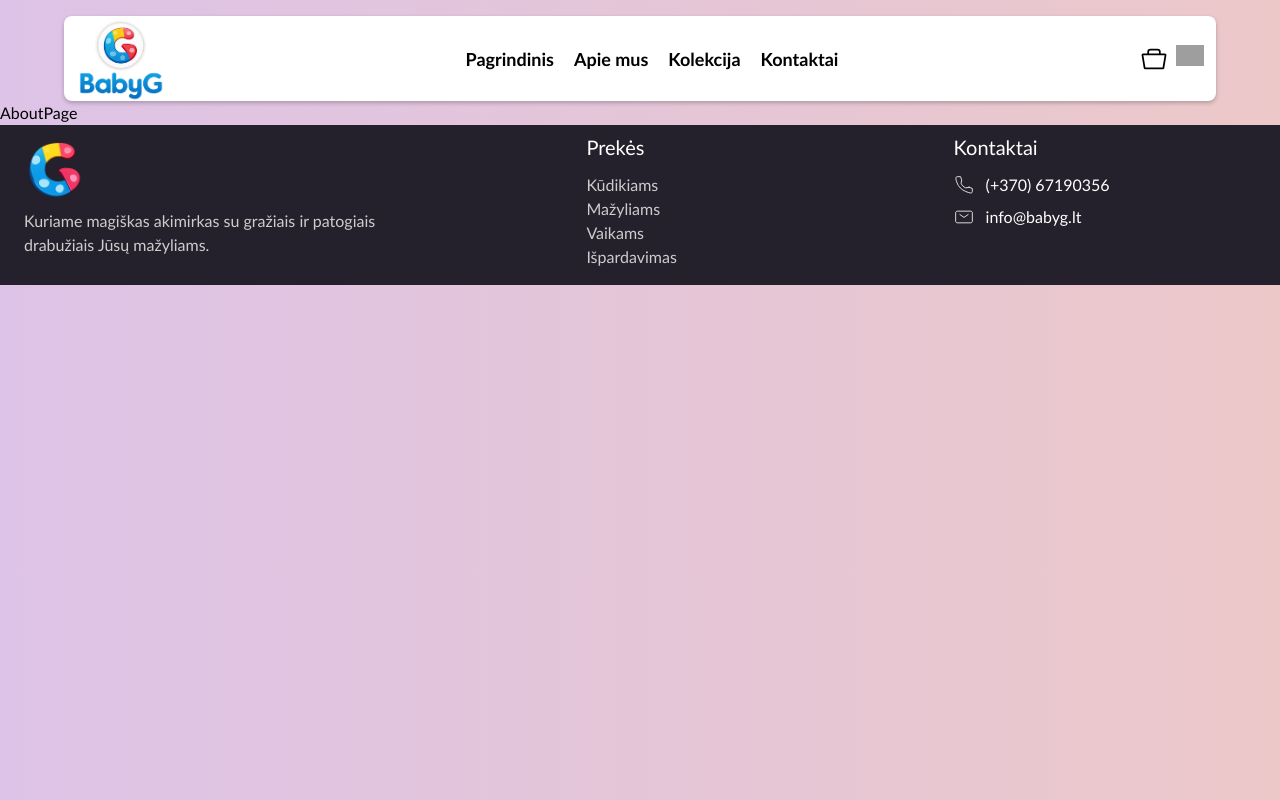
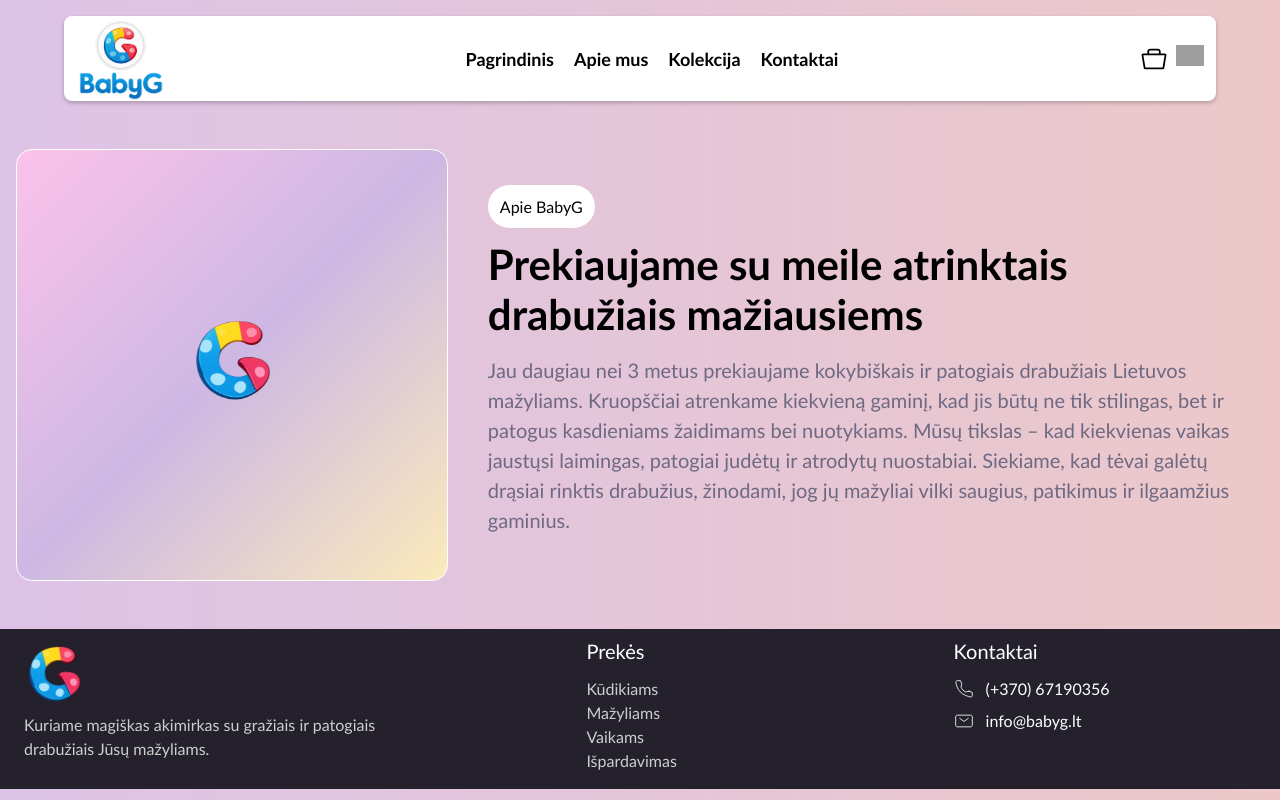
Before and after one commit to SplaTT141/babyG, a React (Vite) app in the folder client/: page /apie-mus in a window 1280 px wide. Built offline with nearby package versions, Linux system fonts and the light colour scheme; grey boxes are pictures that could not be loaded.

Commit message:
aboutus section

```diff
--- a/client/src/components/Header.jsx
+++ b/client/src/components/Header.jsx
@@ -31,7 +31,7 @@ export function Header() {
                 <div className="hidden sm:inline font-bold text-lg">
                     <ul className="flex gap-5">
                         {
-                            navLinks.map((link, index) => (<li className="hover:text-purple-800 hover-scale-sm" key={index}><Link to={link.link}>{link.text}</Link></li>))
+                            navLinks.map((link, index) => (<li className="hover:text-purple hover-scale-sm" key={index}><Link to={link.link}>{link.text}</Link></li>))
                         }
                     </ul>
                 </div>
--- a/client/src/pages/AboutPage.jsx
+++ b/client/src/pages/AboutPage.jsx
@@ -1,5 +1,37 @@
+import logo from "../assets/img/logo-g.png"
+
 export function AboutPage() {
     return (
-        <h1>AboutPage</h1>
+        <main>
+            <section className="container mx-auto py-12 px-4">
+                <div className="flex flex-col items-center sm:flex-row gap-10">
+
+                    <div className="w-9/10 sm:order-2">
+                        <span className="bg-white rounded-full p-3 mb-10">Apie BabyG</span>
+                        <h1 className="heading mt-5 text-start">Prekiaujame su meile atrinktais drabužiais mažiausiems</h1>
+                        <p className="paragraph text-start">
+                            Jau daugiau nei 3 metus prekiaujame kokybiškais ir patogiais drabužiais Lietuvos mažyliams. Kruopščiai atrenkame kiekvieną gaminį, kad jis būtų ne tik stilingas, bet ir patogus kasdieniams žaidimams bei nuotykiams. Mūsų tikslas – kad kiekvienas vaikas jaustųsi laimingas, patogiai judėtų ir atrodytų nuostabiai. Siekiame, kad tėvai galėtų drąsiai rinktis drabužius, žinodami, jog jų mažyliai vilki saugius, patikimus ir ilgaamžius gaminius.
+                        </p>
+                    </div>
+
+                    <div
+                        className="
+                            border border-white rounded-2xl
+                            w-8/10 aspect-square relative
+                            bg-[linear-gradient(135deg,#fbc2eb,#cdb8e3,#fceabb)]
+                            sm:order-1 sm:w-full  lg:w-8/10 xl:w-5/10"
+                    >
+                        <img
+                            className="
+                                absolute bottom-1/2 right-1/2
+                                translate-x-1/2 translate-y-1/2
+                                w-1/5 animate-bounce"
+                            src={logo}
+                            alt="logo"
+                        />
+                    </div>
+                </div>
+            </section>
+        </main>
     )
 }
```
